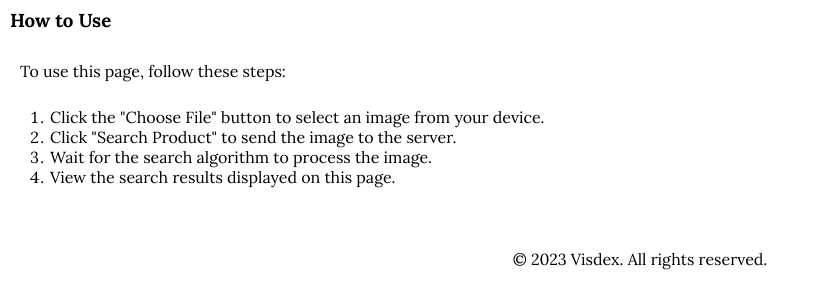
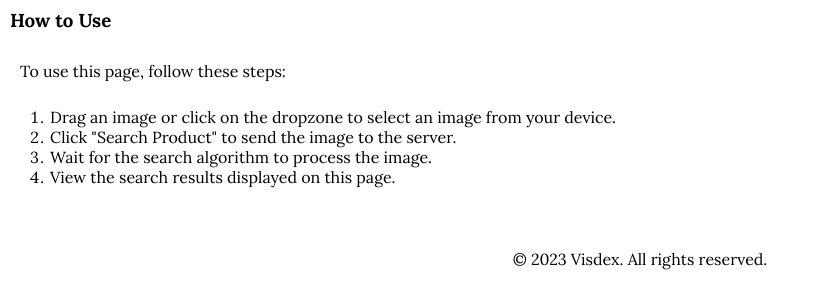
Before and after one commit to don-lim/visdex-demo, a Flask app: page / in a window 1280 px wide. Shown: the part 720-1015 px from the top of the page, without its empty margins (0-819 px from the left). Run offline with Flask 3, Linux system fonts and the light colour scheme.

Commit message:
text change

```diff
--- a/templates/index.html
+++ b/templates/index.html
@@ -172,7 +172,7 @@
     <p>
         To use this page, follow these steps:
         <ol>
-            <li>Click the "Choose File" button to select an image from your device.</li>
+            <li>Drag an image or click on the dropzone to select an image from your device.</li>
             <li>Click "Search Product" to send the image to the server.</li>
             <li>Wait for the search algorithm to process the image.</li>
             <li>View the search results displayed on this page.</li>
```
